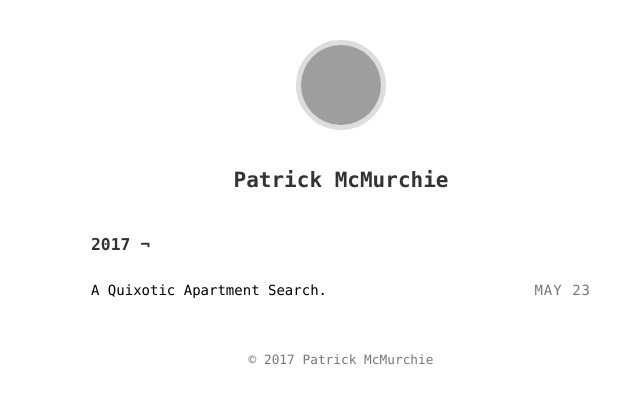
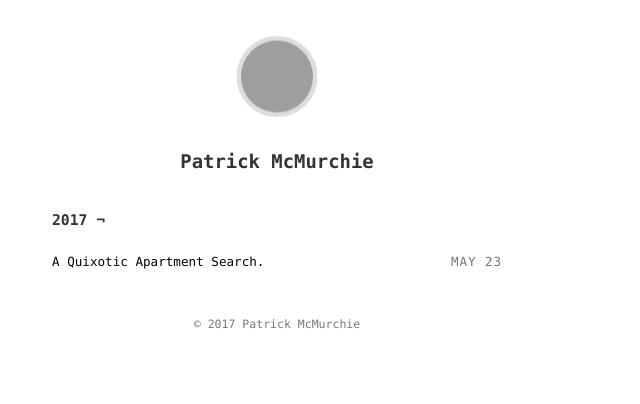
Before and after one commit to 28mm/28mm.github.io, a Jekyll site: the page built from index.html, in a window 1280 px wide. Shown: the top 404 px of the page, without its empty margins (299-939 px from the left). Built offline with Jekyll 4.4.1, drawn with Linux system fonts in a browser that asks for light colours; grey boxes are pictures that could not be loaded.

Commit message:
fix page zoom

```diff
--- a/_sass/main.scss
+++ b/_sass/main.scss
@@ -9,8 +9,8 @@ body {
   margin: 0;
   -webkit-font-smoothing: antialiased;
   -webkit-text-size-adjust: 100%;
-//   transform: scale(0.9);
-//   transform-origin: 0 0;
+  transform: scale(0.9);
+  transform-origin: 0 0;
   @media (min-width: 992px) {
     padding: 35px 50px;
   }
```
